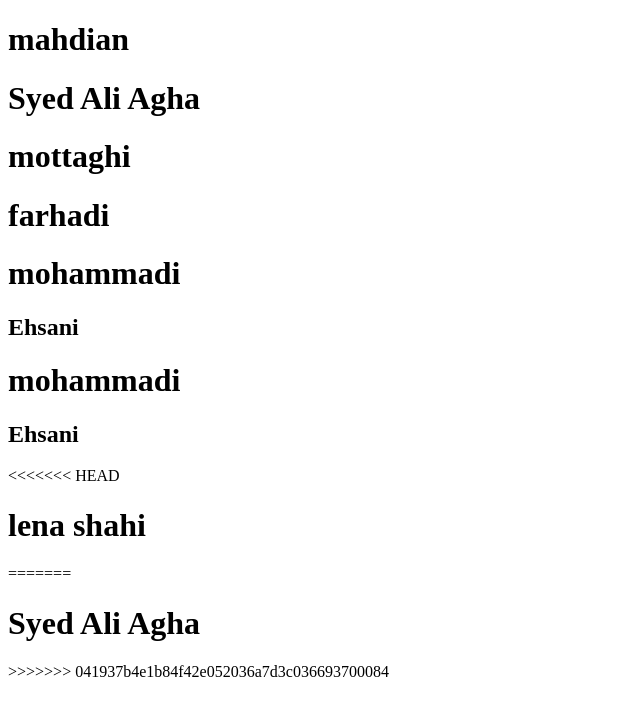
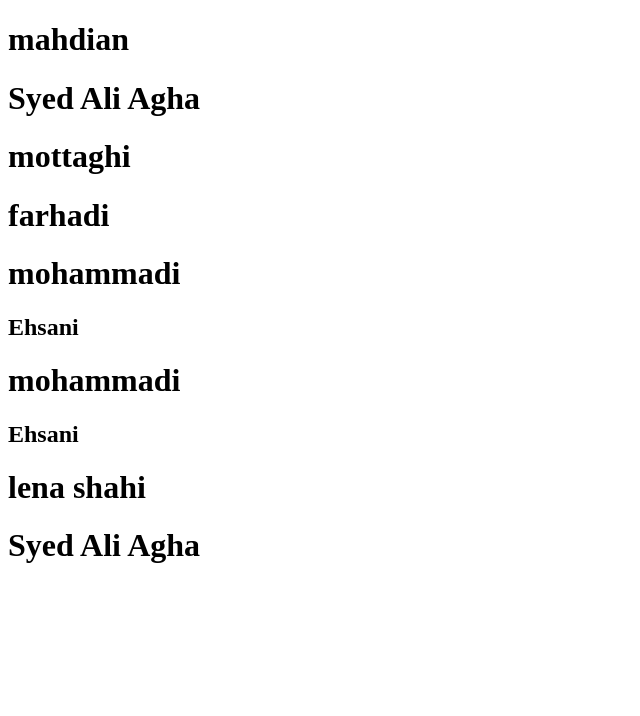
Before and after one commit to safariradStudents/web-43, a plain HTML site: page index.html in a window 1280 px wide. Shown: the whole page, without its empty margins (0-640 px from the left). Drawn offline with Linux system fonts and the light colour scheme.

Commit message:
Update index.html

```diff
--- a/index.html
+++ b/index.html
@@ -28,7 +28,6 @@
 
 
 
-<<<<<<< HEAD
 
 
 
@@ -45,9 +44,7 @@
 
 
 <h1>lena shahi</h1>
-=======
 <h1>Syed Ali Agha</h1>
->>>>>>> 041937b4e1b84f42e052036a7d3c036693700084
 </body>
 
 </html>
```
